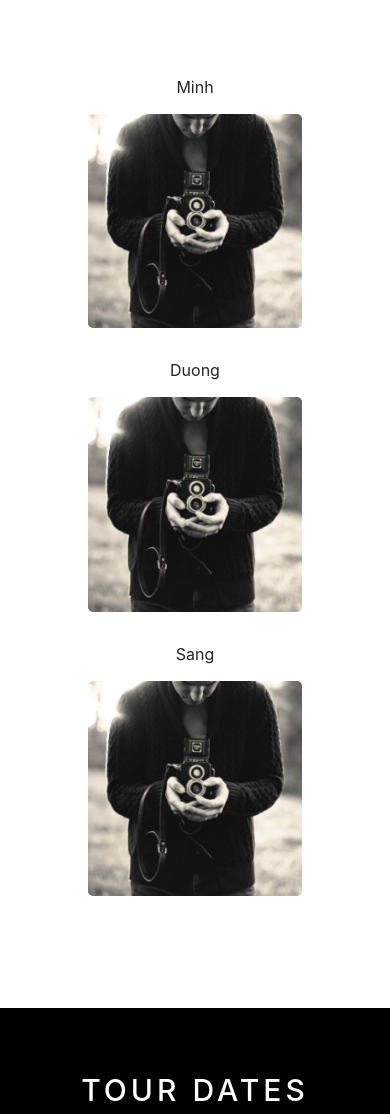
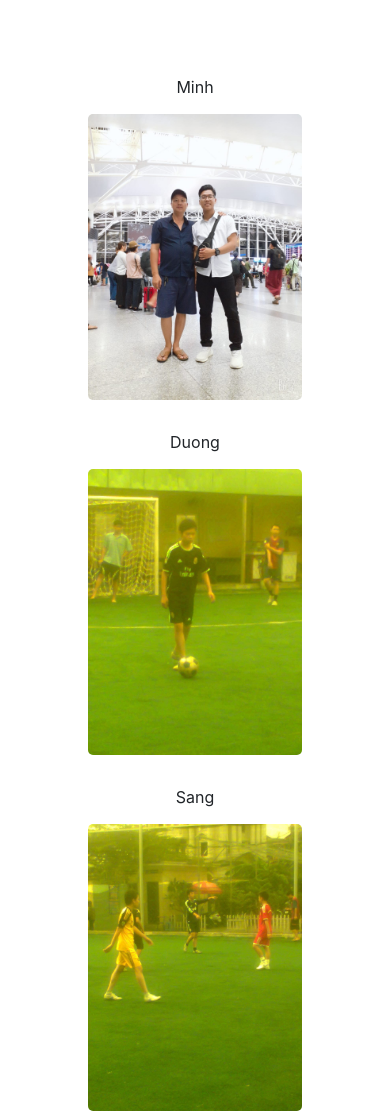
Before and after one commit to NguyenVanMinh2607/NguyenVanMinh2607, a plain HTML site: page theBand.html/index.html in a window 390 px wide. Shown: the part 732-1846 px from the top of the page. Drawn offline with nearby package versions, Linux system fonts and the light colour scheme.

Commit message:
Update responsive

```diff
--- a/assets/css/style.css
+++ b/assets/css/style.css
@@ -223,6 +223,7 @@ html {
 #slider .text-content .text-description {
   font-size: 15px;
   margin-top: 25px;
+  text-shadow: 0 0 5px #000;
 }
 
 #content {
--- a/theBand.html/index.html
+++ b/theBand.html/index.html
@@ -65,17 +65,17 @@
                 <div class="row member-list">
                     <div class="member-item col col-third text-center">Minh
                         <div class="member-name">
-                            <img src="/assets/img/band/bandmember1.jpg" alt="Name" class="member-img">
+                            <img src="/assets/img/band/minh1.png" alt="Name" class="member-img">
                         </div>
                     </div>
                     <div class="member-item col col-third text-center">Duong
                         <div class="member-name">
-                            <img src="/assets/img/band/bandmember1.jpg" alt="Name" class="member-img">
+                            <img src="/assets/img/band/duong.png" alt="Name" class="member-img">
                         </div>
                     </div>
                     <div class="member-item col col-third text-center">Sang
                         <div class="member-name">
-                            <img src="/assets/img/band/bandmember1.jpg" alt="Name" class="member-img">
+                            <img src="/assets/img/band/sang.png" alt="Name" class="member-img">
                         </div>
                     </div>
                 </div>
```
Also changed, not shown: assets/img/band/duong.png (added), assets/img/band/minh.png (added), assets/img/band/minh1.png (added), assets/img/band/sang.png (added).
